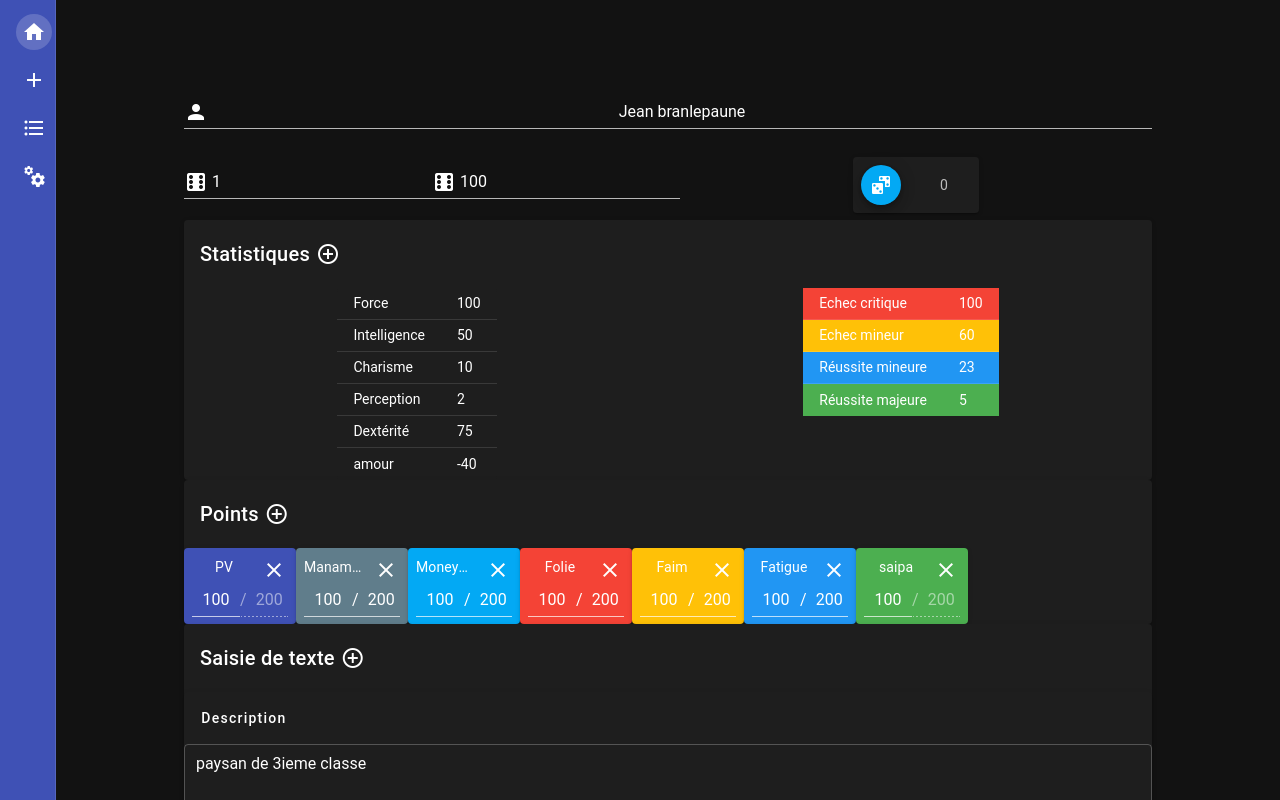
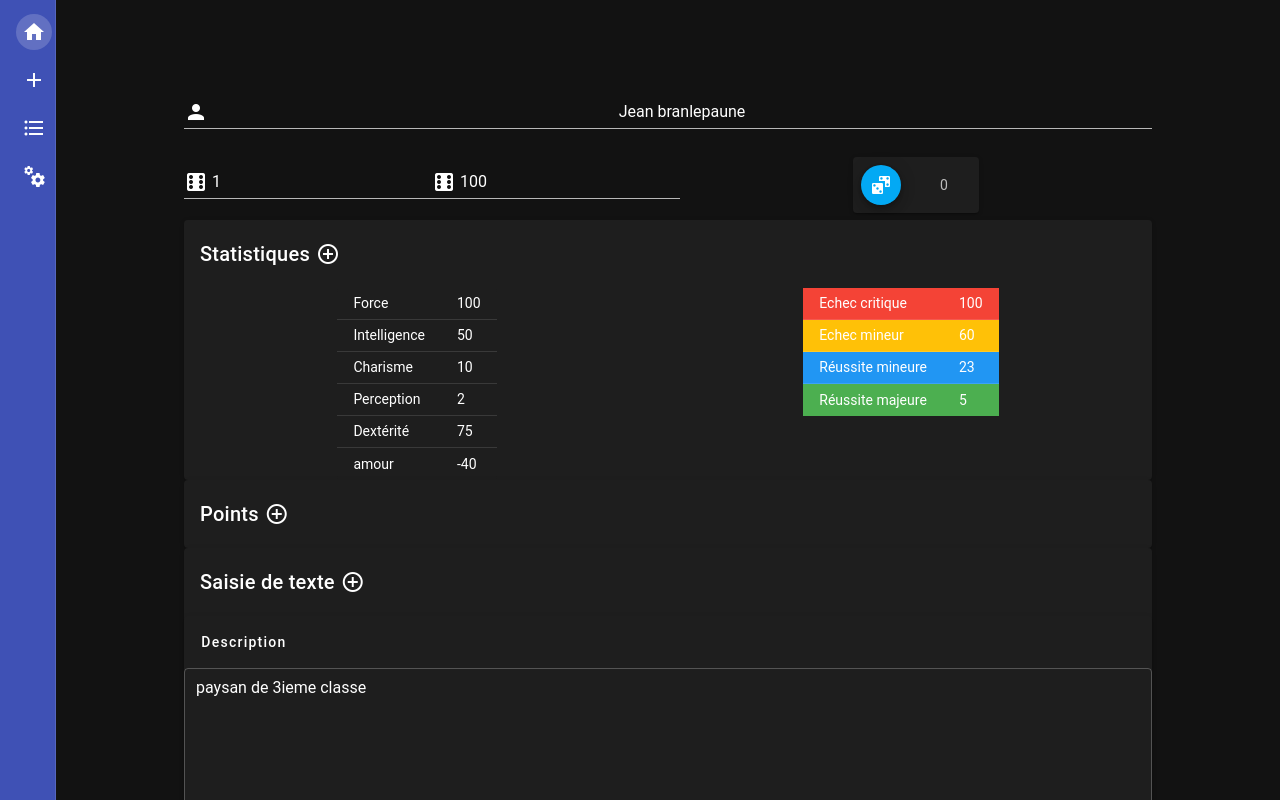
Before and after one commit to alexandreseris/diceRollerCoaster, a Vue app: page / in a window 1280 px wide. Shown: the top 800 px of the page. Built offline with nearby package versions, Linux system fonts and the light colour scheme; a small style sheet from the web is missing.

Commit message:
first try input validation and tooltip shenanigans

```diff
--- a/package.json
+++ b/package.json
@@ -12,6 +12,7 @@
     "axios": "^0.20.0",
     "core-js": "^3.6.5",
     "roboto-fontface": "*",
+    "vee-validate": "^3.4.2",
     "vue": "^2.6.11",
     "vue-router": "^3.2.0",
     "vuetify": "^2.2.11",
--- a/src/components/PointCounter.vue
+++ b/src/components/PointCounter.vue
@@ -9,6 +9,7 @@
         <v-card-subtitle
           :style="{ color: this.textColor }"
           :class="['pointCounterName']"
+          :title="this.name"
         >
           {{ this.name }}
         </v-card-subtitle>
@@ -23,61 +24,102 @@
     </v-row>
     <v-row no-gutters>
       <v-col>
-        <v-text-field
-          :value="this.currentPoint"
-          v-model="currentPoint"
-          placeholder="actuel"
-          hide-details="auto"
-          @change="
-            updateField({
-              name: name,
-              fieldname: 'currentPoint',
-              value: Number(currentPoint)
-            })
+        <validation-provider
+          :rules="
+            'required|int|range:' +
+              currentPointMin.toString() +
+              ',' +
+              currentPointMax.toString()
           "
-        ></v-text-field>
+        >
+          <template v-slot="{ errors, valid, invalid }">
+            <v-text-field
+              ref="currentpointinput"
+              :error="invalid"
+              v-model="currentPointValue"
+              placeholder="actuel"
+              hide-details="auto"
+              @change="
+                if (valid) {
+                  $emit('update:currentPointValue', Number(currentPointValue));
+                }
+              "
+            ></v-text-field>
+            <v-tooltip
+              bottom
+              color="error"
+              open-on-hover
+              :activator="$refs.currentpointinput"
+            >
+              <!-- use of activator is mandatory cause validation-provider expect the first children to be an input and v-tooltip withouth activator prop need to wrap the activator (the input here) -->
+              <!-- :disabled="errors.length === 0" does not update, should use a computed prop instead? -->
+              <template v-slot:default>
+                <span>{{ errors[0] }}</span>
+              </template>
+            </v-tooltip>
+          </template>
+        </validation-provider>
       </v-col>
       <v-col>
         <v-text-field
+          :disabled="!isEditable"
           prefix="/"
-          :value="this.maxPoint"
-          v-model="maxPoint"
+          v-model="maxPointValue"
           placeholder="max"
-          :disabled="!this.isEditable"
           hide-details="auto"
           @change="
-            updateField({ name: name, fieldname: 'maxPoint', value: Number(maxPoint) })
+            if (valid) {
+              $emit('update:maxPointValue', Number(maxPointValue));
+            }
           "
-        ></v-text-field>
+        >
+        </v-text-field>
       </v-col>
     </v-row>
   </v-card>
 </template>
 
 <script>
+import { ValidationProvider, extend } from "vee-validate";
+import { required, integer, between } from "vee-validate/dist/rules";
+
+extend("required", {
+  ...required,
+  message: "champs obligatoire"
+});
+
+extend("int", {
+  ...integer,
+  message: "nombre entier attendu"
+});
+
+extend("range", {
+  ...between,
+  message: "le champs doit etre compris entre {min} et {max}"
+});
+
 export default {
+  components: { ValidationProvider },
   props: {
-    namePoint: String,
+    name: String,
     colorVal: String,
-    currentPointVal: Number,
-    maxPointVal: Number,
+    currentPointValue: Number,
+    currentPointMin: Number,
+    currentPointMax: Number,
+    maxPointValue: Number,
+    maxPointMin: Number,
+    maxPointMax: Number,
     isEditable: { type: Boolean, default: false }
   },
   data: function() {
     return {
-      name: this.namePoint,
-      color: this.colorVal,
-      currentPoint: this.currentPointVal,
-      maxPoint: this.maxPointVal,
-      textColor: this.$vuetify.theme.isDark ? "#FFFFFF" : "#000000"
+      textColor: this.$vuetify.theme.isDark ? "#FFFFFF" : "#000000",
+      errorShow: false
     };
   },
   methods: {
     deleteElem: function(item) {
       this.$emit("delete-item", { name: item });
-    },
-    updateField: function(fieldDescription) {
-      this.$emit("update-item", fieldDescription);
     }
   }
 };
--- /dev/null
+++ b/src/functions/inputValidation.js
@@ -0,0 +1,36 @@
+const inputValidation = {
+  intVal: function(val, range) {
+    val = Number(val);
+    if (isNaN(val)) {
+      return "Nombre entier attendu";
+    }
+    if (!Number.isInteger(val)) {
+      return "Nombre entier attendu";
+    }
+    return true;
+  },
+  minVal: function(minVal) {
+    return function(val) {
+      if (minVal !== undefined && minVal !== null && Number(val) < minVal) {
+        return "Valeur minimale: " + minVal;
+      }
+      return true;
+    };
+  },
+  maxVal: function(maxVal) {
+    return function(val) {
+      if (maxVal !== undefined && maxVal !== null && Number(val) > maxVal) {
+        return "Valeur maximale: " + maxVal;
+      }
+      return true;
+    };
+  },
+  requiredVal: function(val) {
+    if (val === "") {
+      return "Valeur obligatoire";
+    }
+    return true;
+  }
+};
+
+export default inputValidation;
--- /dev/null
+++ b/src/functions/logger.js
@@ -0,0 +1,7 @@
+const functionList = {
+  consoleLog: function(...obj) {
+    console.log(obj);
+  }
+};
+
+export default functionList;
--- /dev/null
+++ b/src/functions/objectSelection.js
@@ -0,0 +1,14 @@
+const functionList = {
+  getFieldList: function(arr, fieldName) {
+    return arr.map(function(item) {
+      return item[fieldName];
+    });
+  },
+  filterItem: function(arr, fieldName, search) {
+    return arr.filter(function(item) {
+      return item[fieldName] === search;
+    })[0];
+  }
+};
+
+export default functionList;
--- a/src/main.js
+++ b/src/main.js
@@ -9,6 +9,10 @@ import vuetify from "./plugins/vuetify";
 import "roboto-fontface/css/roboto/roboto-fontface.css";
 import "@mdi/font/css/materialdesignicons.css";
 
+import objectSelection from "./functions/objectSelection";
+import inputValidation from "./functions/inputValidation";
+import logger from "./functions/logger";
+
 Vue.config.productionTip = true;
 
 // global vue which allows component communication using events
@@ -16,39 +20,11 @@ Vue.config.productionTip = true;
 // and anywhere, emit the custom event: this.$eventBus.$emit("eventName", this);
 Vue.prototype.$eventBus = new Vue();
 
-// utilitairies functions
-Vue.prototype.$utilsFunctions = {
-  intInput: function(val, range) {
-    val = Number(val);
-    if (isNaN(val)) {
-      return "Nombre entier attendu";
-    }
-    if (range !== null) {
-      if (typeof range[0] === "number" && val < range[0]) {
-        return "Valeur minimale: " + range[0].toString();
-      }
-      if (typeof range[1] === "number" && val > range[1]) {
-        return "Valeur maximale: " + range[1].toString();
-      }
-    }
-    return true;
-  },
-  requiredInput: function(val) {
-    if (val === "") {
-      return "Valeur obligatoire";
-    }
-    return true;
-  },
-  getNameList: function(arr) {
-    return arr.map(function(item) {
-      return item.name;
-    });
-  },
-  getItemByName: function(arr, search) {
-    return arr.filter(function(item) {
-      return item.name === search;
-    })[0];
-  }
+// use: this.$root.$globalFunctions.moduleName.functionName
+Vue.prototype.$globalFunctions = {
+  objectSelection,
+  inputValidation,
+  logger
 };
 
 new Vue({
--- a/src/views/Home.vue
+++ b/src/views/Home.vue
@@ -50,11 +50,21 @@
         <v-card-title
           >Statistiques
           <add-new-item
-            @new-item="newStat"
+            @insert-elem="
+              insertElementFromModel(statList, statsAvailable, $event)
+            "
             :valueList="
-              this.$root.$utilsFunctions.getNameList(this.statsAvailable)
+              this.$root.$globalFunctions.objectSelection.getFieldList(
+                this.statsAvailable,
+                'name'
+              )
             "
-            :excludeList="this.$root.$utilsFunctions.getNameList(this.statList)"
+            :excludeList="
+              this.$root.$globalFunctions.objectSelection.getFieldList(
+                this.statList,
+                'name'
+              )
+            "
           ></add-new-item>
         </v-card-title>
         <div
@@ -94,26 +104,39 @@
         <v-card-title
           >Points
           <add-new-item
-            @new-item="newPointCard"
+            @insert-elem="
+              insertElementFromModel(
+                pointCounterList,
+                pointsCounterAvailable,
+                $event
+              )
+            "
             :valueList="
-              this.$root.$utilsFunctions.getNameList(
-                this.pointsCounterAvailable
+              this.$root.$globalFunctions.objectSelection.getFieldList(
+                this.pointsCounterAvailable,
+                'name'
               )
             "
             :excludeList="
-              this.$root.$utilsFunctions.getNameList(this.pointCounterList)
+              this.$root.$globalFunctions.objectSelection.getFieldList(
+                this.pointCounterList,
+                'name'
+              )
             "
           ></add-new-item>
         </v-card-title>
         <div id="pointCardContainer" :class="['flexRow', 'flexWrap']">
           <point-counter
             v-for="pointCounter in this.pointCounterList"
-            @delete-item="deletePointCard(pointCounter)"
-            @update-item="updatePointCard"
+            @delete-item="deleteElement(pointCounterList, pointCounter)"
             :key="pointCounter.name"
-            :name-point="pointCounter.name"
-            :current-point-val="pointCounter.currentPoint"
-            :max-point-val="pointCounter.maxPoint"
+            :name="pointCounter.name"
+            :current-point-value.sync="pointCounter.currentPointValue"
+            :current-point-min="pointCounter.currentPointMin"
+            :current-point-max="pointCounter.currentPointMax"
+            :max-point-value.sync="pointCounter.maxPointValue"
+            :max-point-min="pointCounter.maxPointMin"
+            :max-point-max="pointCounter.maxPointMax"
             :colorVal="pointCounter.color"
             :isEditable="pointCounter.isEditable"
           ></point-counter>
@@ -125,12 +148,20 @@
         <v-card-title
           >Saisie de texte
           <add-new-item
-            @new-item="newTextArea"
+            @insert-elem="
+              insertElementFromModel(textAreaList, textAreaAvailable, $event)
+            "
             :valueList="
-              this.$root.$utilsFunctions.getNameList(this.textAreaAvailable)
+              this.$root.$globalFunctions.objectSelection.getFieldList(
+                this.textAreaAvailable,
+                'name'
+              )
             "
             :excludeList="
-              this.$root.$utilsFunctions.getNameList(this.textAreaList)
+              this.$root.$globalFunctions.objectSelection.getFieldList(
+                this.textAreaList,
+                'name'
+              )
             "
           ></add-new-item>
         </v-card-title>
@@ -172,65 +203,24 @@ export default {
       pointsCounterAvailable: [
         {
           name: "PV",
-          currentPoint: 0,
-          maxPoint: 200,
+          currentPointValue: 0,
+          currentPointMin: 0,
+          currentPointMax: 200,
+          maxPointValue: 200,
+          maxPointMin: 100,
+          maxPointMax: 300,
           color: "primary",
           isEditable: true
-        },
-        {
-          name: "Manamana",
-          currentPoint: 0,
-          maxPoint: 200,
-          color: "secondary",
-          isEditable: true
-        },
-        {
-          name: "Moneymoney",
-          currentPoint: 0,
-          maxPoint: 200,
-          color: "accent",
-          isEditable: false
-        },
-        {
-          name: "Folie",
-          currentPoint: 0,
-          maxPoint: 200,
-          color: "error",
-          isEditable: true
-        },
-        {
-          name: "Faim",
-          currentPoint: 0,
-          maxPoint: 200,
-          color: "warning",
-          isEditable: false
-        },
-        {
-          name: "Fatigue",
-          currentPoint: 0,
-          maxPoint: 200,
-          color: "info",
-          isEditable: true
-        },
-        {
-          name: "saipa",
-          currentPoint: 0,
-          maxPoint: 200,
-          color: "success",
-          isEditable: true
-        },
-        {
-          name: "COUCOU",
-          currentPoint: 0,
-          maxPoint: 200,
-          color: "success",
-          isEditable: true
-        },
-        {
-          name: "wazaaa",
-          currentPoint: 0,
-          maxPoint: 200,
-          color: "success",
+        }
+        ,{
+          name: "Mana",
+          currentPointValue: 0,
+          currentPointMin: 0,
+          currentPointMax: 200,
+          maxPointValue: 200,
+          maxPointMin: 100,
+          maxPointMax: 300,
+          color: "primary",
           isEditable: true
         }
       ],
@@ -277,57 +267,7 @@ export default {
           ].success
         }
       ],
-      pointCounterList: [
-        {
-          name: "PV",
-          currentPoint: 100,
-          maxPoint: 200,
-          color: "primary",
-          isEditable: false
-        },
-        {
-          name: "Manamana",
-          currentPoint: 100,
-          maxPoint: 200,
-          color: "secondary",
-          isEditable: true
-        },
-        {
-          name: "Moneymoney",
-          currentPoint: 100,
-          maxPoint: 200,
-          color: "accent",
-          isEditable: true
-        },
-        {
-          name: "Folie",
-          currentPoint: 100,
-          maxPoint: 200,
-          color: "error",
-          isEditable: true
-        },
-        {
-          name: "Faim",
-          currentPoint: 100,
-          maxPoint: 200,
-          color: "warning",
-          isEditable: true
-        },
-        {
-          name: "Fatigue",
-          currentPoint: 100,
-          maxPoint: 200,
-          color: "info",
-          isEditable: true
-        },
-        {
-          name: "saipa",
-          currentPoint: 100,
-          maxPoint: 200,
-          color: "success",
-          isEditable: false
-        }
-      ],
+      pointCounterList: [],
       textAreaList: [
         { name: "Description", value: "paysan de 3ieme classe" },
         { name: "Equipement", value: "une faux bien évidemment" }
@@ -338,39 +278,18 @@ export default {
     logger: function(obj) {
       console.log(obj);
     },
-    newPointCard: function(eventProp) {
-      const pointCounterModel = this.$root.$utilsFunctions.getItemByName(
-        this.pointsCounterAvailable,
-        eventProp.name
-      );
-      this.pointCounterList.push(pointCounterModel);
-    },
-    newStat: function(eventProp) {
-      const statModel = this.$root.$utilsFunctions.getItemByName(
-        this.statsAvailable,
-        eventProp.name
-      );
-      this.statList.push(statModel);
-    },
-    newTextArea: function(eventProp) {
-      const textAreaModel = this.$root.$utilsFunctions.getItemByName(
-        this.textAreaAvailable,
-        eventProp.name
-      );
-      this.textAreaList.push(textAreaModel);
-    },
-    deletePointCard: function(pointCardElem) {
-      this.pointCounterList.splice(
-        this.pointCounterList.indexOf(pointCardElem),
-        1
+    insertElementFromModel: function(dataList, modelList, event) {
+      // from the method use $event for the event param
+      dataList.push(
+        this.$root.$globalFunctions.objectSelection.filterItem(
+          modelList,
+          "name",
+          event.name
+        )
       );
     },
-    updatePointCard: function(event) {
-      const obj = this.$root.$utilsFunctions.getItemByName(
-        this.pointCounterList,
-        event.name
-      );
-      obj[event.fieldname] = event.value;
+    deleteElement: function(dataList, element) {
+      dataList.splice(dataList.indexOf(element), 1);
     },
     roll: function() {
       this.rollRes.value = Math.round(Math.random() * 100);
```
Also changed, not shown: src/components/AddNewItem.vue (+19 -5 lines), 2WbindingNotes.txt (added), notes.txt, 1 other file (tests, documents, lock files or other folders).
